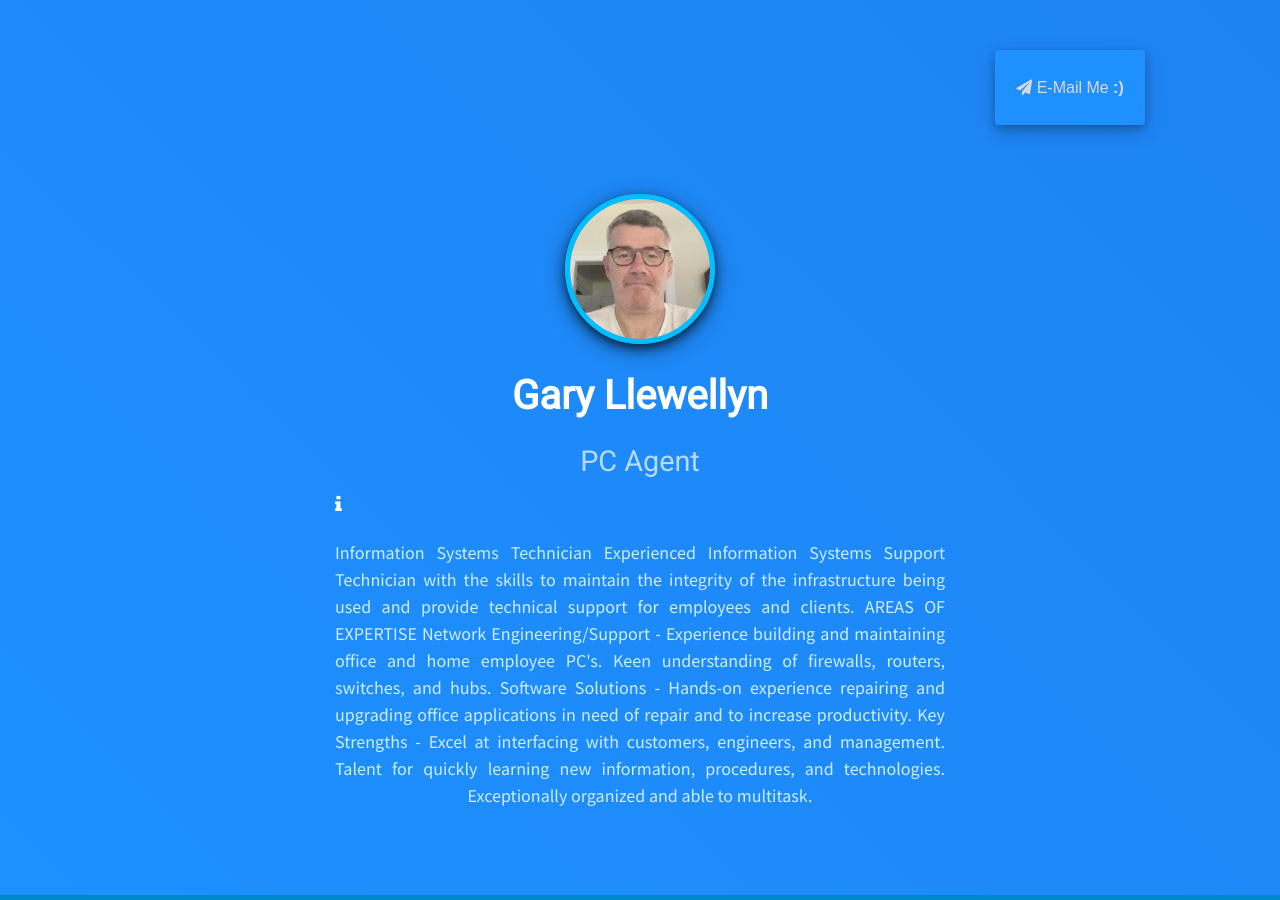
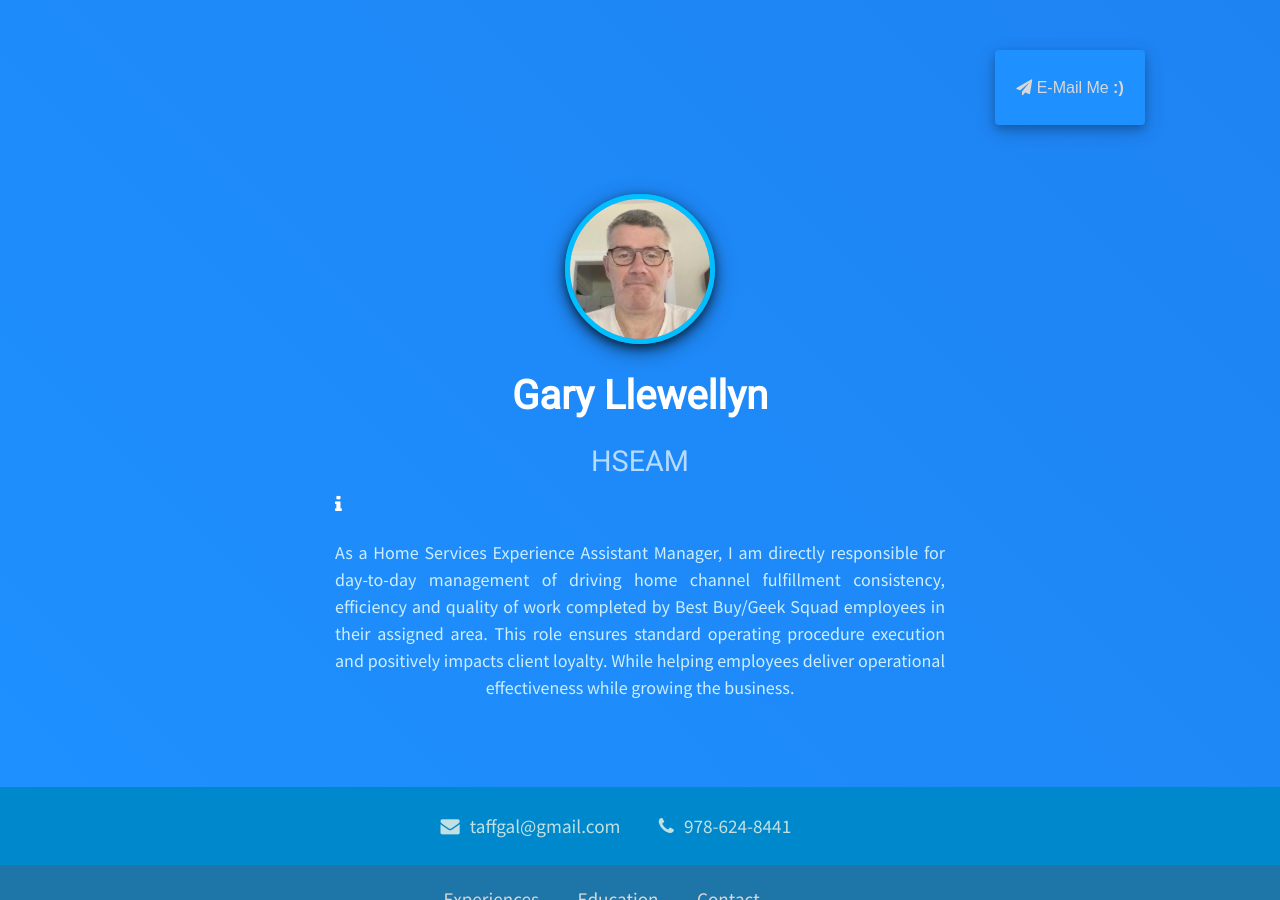
Before and after one commit to taffo73/Resume, a Jekyll site: the page built from index.html, in a window 1280 px wide and 900 px high. Built offline with Jekyll 4.4.1, drawn with Linux system fonts in a browser that asks for light colours; a script that is not in the unit is left out.

Commit message:
Update profile.yaml

```diff
--- a/_data/profile.yaml
+++ b/_data/profile.yaml
@@ -1,17 +1,12 @@
 name: Gary Llewellyn
-title: PC Agent
+title: HSEAM
 firstName: "Gary"
 lastName: "Llewellyn"
 email: taffgal@gmail.com
 phone: 978-624-8441
 website:
 description: > # This means ignore new line until
-  Information Systems Technician
-  Experienced Information Systems Support Technician with the skills to maintain the integrity of the infrastructure being used and provide technical support for employees and clients.
-  AREAS OF EXPERTISE
-  Network Engineering/Support - Experience building and maintaining office and home employee PC's. Keen understanding of firewalls, routers, switches, and hubs.
-  Software Solutions - Hands-on experience repairing and upgrading office applications in need of repair and to increase productivity.
-  Key Strengths - Excel at interfacing with customers, engineers, and management. Talent for quickly learning new information, procedures, and technologies. Exceptionally organized and able to multitask.
+  As a Home Services Experience Assistant Manager, I am directly responsible for day-to-day management of driving home channel fulfillment consistency, efficiency and quality of work completed by Best Buy/Geek Squad employees in their assigned area. This role ensures standard operating procedure execution and positively impacts client loyalty. While helping employees deliver operational effectiveness while growing the business.
 
 social:
   accounts: facebook,youtube,medium,behance,twitter,linkedin,github # add new account here and link in following
```
